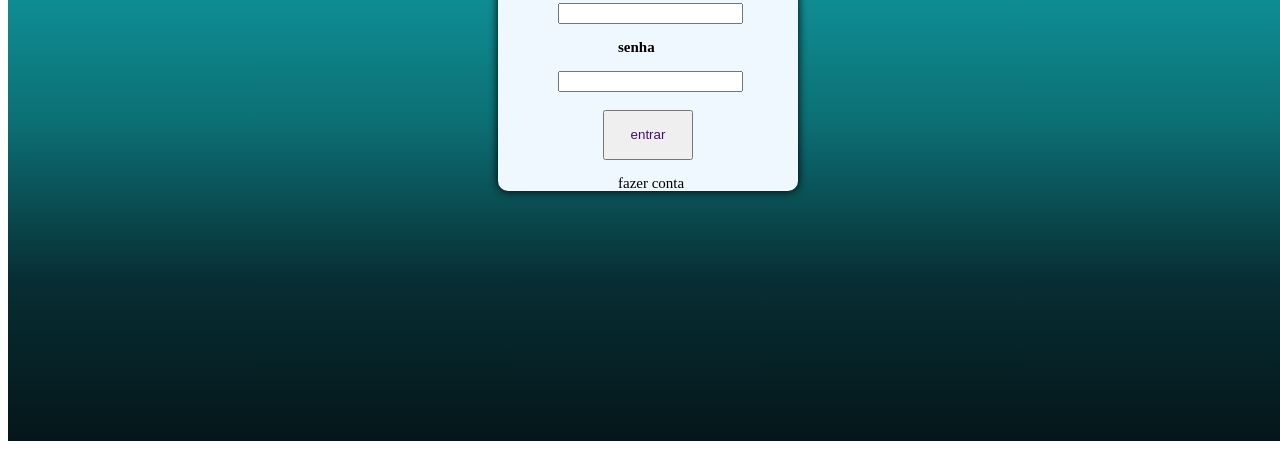
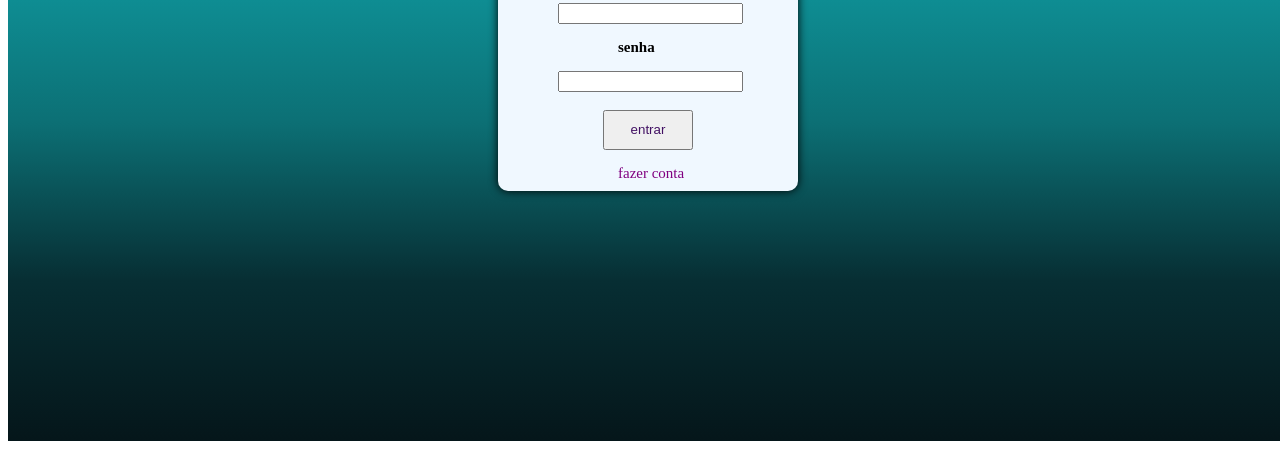
Before and after one commit to ViniciusCdSilva/trabalho-nuvem, a plain HTML site: page index.html in a window 1280 px wide. Shown: the part 367-816 px from the top of the page. Drawn offline with Linux system fonts and the light colour scheme.

Commit message:
cadastro

```diff
--- a/index.css
+++ b/index.css
@@ -27,8 +27,11 @@
     margin-left: 35%;
     margin-right: -60%;
     display: block;
-    height: 50px;
+    height: 40px;
     width: 90px;
+}
+.button:hover{
+    color: red;
 }
 h1{
     margin-left: 25%;
@@ -41,3 +44,12 @@ input{
  p{     margin-left: 40%;
         font-size: 15px;
     }
+.cadastro{
+   color: purple;
+
+}
+.cadastro:hover{
+    color: red;
+
+
+}
```
